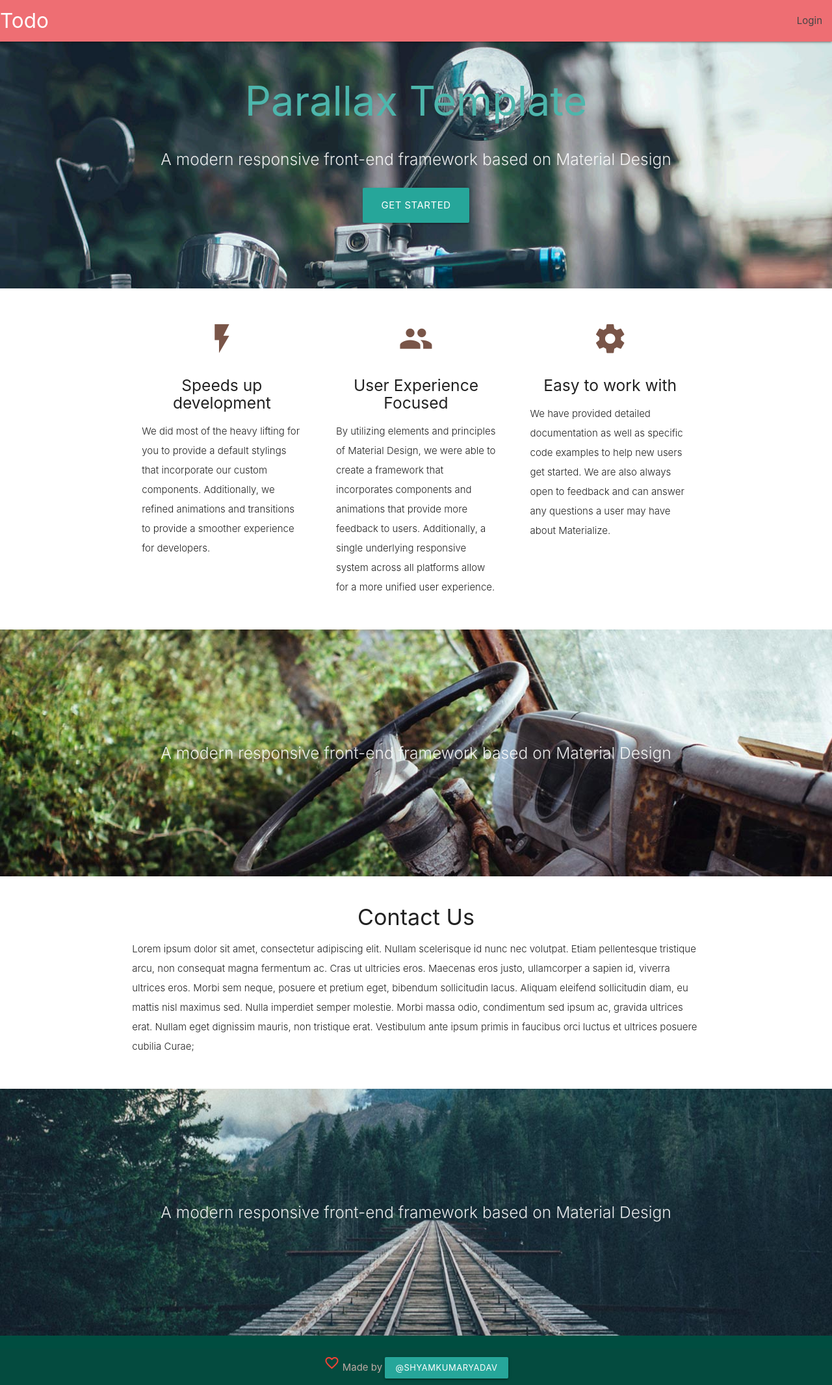
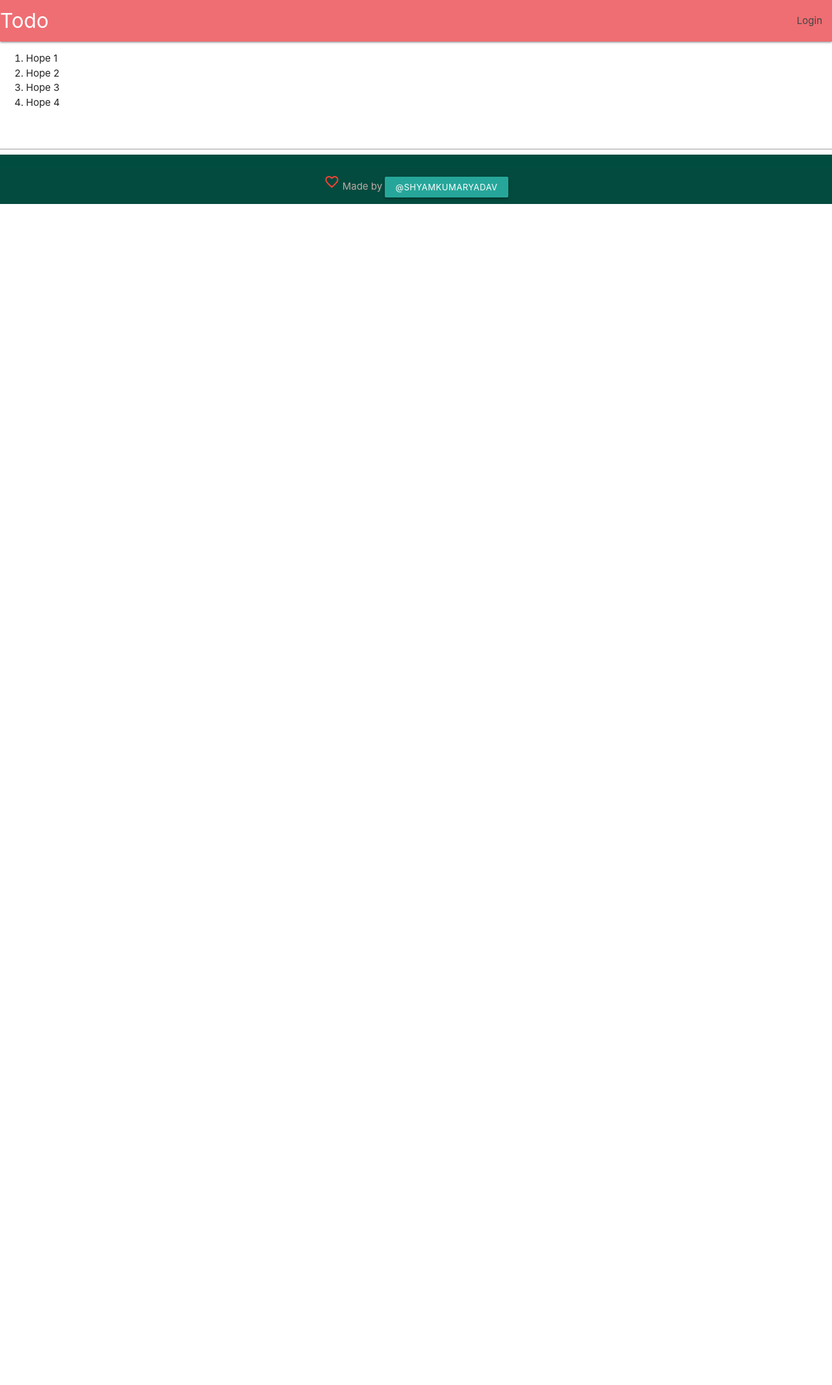
Before and after one commit to shyamkumaryadav/todoVueDjango, a Django app: page / in a window 1280 px wide. Shown: the whole page at 65% size. After the commit the page ends 314 px from the top, so only its background shows below. Run offline with Django 3.2, Linux system fonts and the light colour scheme; some libraries are stand-ins or nearby versions.

Commit message:
add some file

```diff
--- a/django_proj/urls.py
+++ b/django_proj/urls.py
@@ -1,6 +1,8 @@
 from django.contrib import admin
 from django.urls import path, include
 from django.contrib.auth import views
+from django.views.generic.base import RedirectView
+from django.contrib.staticfiles.storage import staticfiles_storage
 
 urlpatterns = [
     path('', include('todo.urls')),
@@ -25,4 +27,6 @@ urlpatterns = [
          views.PasswordResetCompleteView.as_view(),
          name='password_reset_complete'),
     path('admin/', admin.site.urls),
+    path('favicon.ico',
+         RedirectView.as_view(url=staticfiles_storage.url('favicon.ico'))),
 ]
--- a/templates/bash.html
+++ b/templates/bash.html
@@ -10,6 +10,7 @@
 	<link href="https://fonts.googleapis.com/icon?family=Material+Icons" rel="stylesheet">
 	<link href='{% static "materialize/css/materialize.css" %}' type="text/css" rel="stylesheet" media="screen,projection"/>
 	<link href='{% static "materialize/css/style.css" %}' type="text/css" rel="stylesheet" media="screen,projection"/>
+	<script src="{% static 'vue.js' %}"></script>
 </head>
 <body>
 	<nav>
--- /dev/null
+++ b/todo/static/todo/index.js
@@ -0,0 +1,19 @@
+var app = new Vue({
+    el: '#app',
+    data: {
+        todos: [
+            { text: "Hope 1" },
+            { text: "Hope 2" },
+            { text: "Hope 3" },
+            { text: "Hope 4" },
+        ]
+    },
+    methods:{
+        say: (e) => {
+            alert(e.target.value);
+        },
+        clear: (e) => {
+            e.target.value = ''
+        }
+    }
+})
--- a/todo/templates/todo/index.html
+++ b/todo/templates/todo/index.html
@@ -1,98 +1,12 @@
 {% extends 'bash.html' %}
 {% load static %}
 {% block main %}
-<div id="index-banner" class="parallax-container">
-    <div class="section no-pad-bot">
-        <div class="container">
-        <br><br>
-        <h1 class="header center teal-text text-lighten-2">Parallax Template</h1>
-        <div class="row center">
-            <h5 class="header col s12 light">A modern responsive front-end framework based on Material Design</h5>
-        </div>
-        <div class="row center">
-            <a href="?username={{user.username}}&todo={{user.is_authenticated}}" id="download-button" class="btn-large waves-effect waves-light teal lighten-1">Get Started</a>
-        </div>
-        <br><br>
+{% verbatim %}
+<div id="app">
+    <ol><li  v-for="item in todos">{{ item.text }}</li></ol>
+    <input type="text" name="message" @keyup.enter="say" @keyup.alt.67="clear">
+</div>
+{% endverbatim %}
 
-        </div>
-    </div>
-    <div class="parallax">
-        <img src={% static "image/background1.jpg" %} alt="Unsplashed background img 1">
-    </div>
-</div>
-
-
-<div class="container">
-    <div class="section">
-
-        <!--   Icon Section   -->
-        <div class="row">
-        <div class="col s12 m4">
-            <div class="icon-block">
-            <h2 class="center brown-text"><i class="material-icons">flash_on</i></h2>
-            <h5 class="center">Speeds up development</h5>
-
-            <p class="light">We did most of the heavy lifting for you to provide a default stylings that incorporate our custom components. Additionally, we refined animations and transitions to provide a smoother experience for developers.</p>
-            </div>
-        </div>
-
-        <div class="col s12 m4">
-            <div class="icon-block">
-            <h2 class="center brown-text"><i class="material-icons">group</i></h2>
-            <h5 class="center">User Experience Focused</h5>
-
-            <p class="light">By utilizing elements and principles of Material Design, we were able to create a framework that incorporates components and animations that provide more feedback to users. Additionally, a single underlying responsive system across all platforms allow for a more unified user experience.</p>
-            </div>
-        </div>
-
-        <div class="col s12 m4">
-            <div class="icon-block">
-            <h2 class="center brown-text"><i class="material-icons">settings</i></h2>
-            <h5 class="center">Easy to work with</h5>
-
-            <p class="light">We have provided detailed documentation as well as specific code examples to help new users get started. We are also always open to feedback and can answer any questions a user may have about Materialize.</p>
-            </div>
-        </div>
-        </div>
-
-    </div>
-</div>
-
-
-<div class="parallax-container valign-wrapper">
-    <div class="section no-pad-bot">
-        <div class="container">
-        <div class="row center">
-            <h5 class="header col s12 light">A modern responsive front-end framework based on Material Design</h5>
-        </div>
-        </div>
-    </div>
-    <div class="parallax"><img src={% static "image/background2.jpg" %} alt="Unsplashed background img 2"></div>
-</div>
-
-<div class="container">
-    <div class="section">
-
-        <div class="row">
-        <div class="col s12 center">
-            <h3><i class="mdi-content-send brown-text"></i></h3>
-            <h4>Contact Us</h4>
-            <p class="left-align light">Lorem ipsum dolor sit amet, consectetur adipiscing elit. Nullam scelerisque id nunc nec volutpat. Etiam pellentesque tristique arcu, non consequat magna fermentum ac. Cras ut ultricies eros. Maecenas eros justo, ullamcorper a sapien id, viverra ultrices eros. Morbi sem neque, posuere et pretium eget, bibendum sollicitudin lacus. Aliquam eleifend sollicitudin diam, eu mattis nisl maximus sed. Nulla imperdiet semper molestie. Morbi massa odio, condimentum sed ipsum ac, gravida ultrices erat. Nullam eget dignissim mauris, non tristique erat. Vestibulum ante ipsum primis in faucibus orci luctus et ultrices posuere cubilia Curae;</p>
-        </div>
-        </div>
-
-    </div>
-</div>
-
-
-<div class="parallax-container valign-wrapper">
-    <div class="section no-pad-bot">
-        <div class="container">
-        <div class="row center">
-            <h5 class="header col s12 light">A modern responsive front-end framework based on Material Design</h5>
-        </div>
-        </div>
-    </div>
-    <div class="parallax"><img src={% static "image/background3.jpg" %} alt="Unsplashed background img 3"></div>
-</div>
+<script src="{% static 'todo/index.js' %}"></script>
 {% endblock main %}
```
Also changed, not shown: static/favicon.ico (added).
